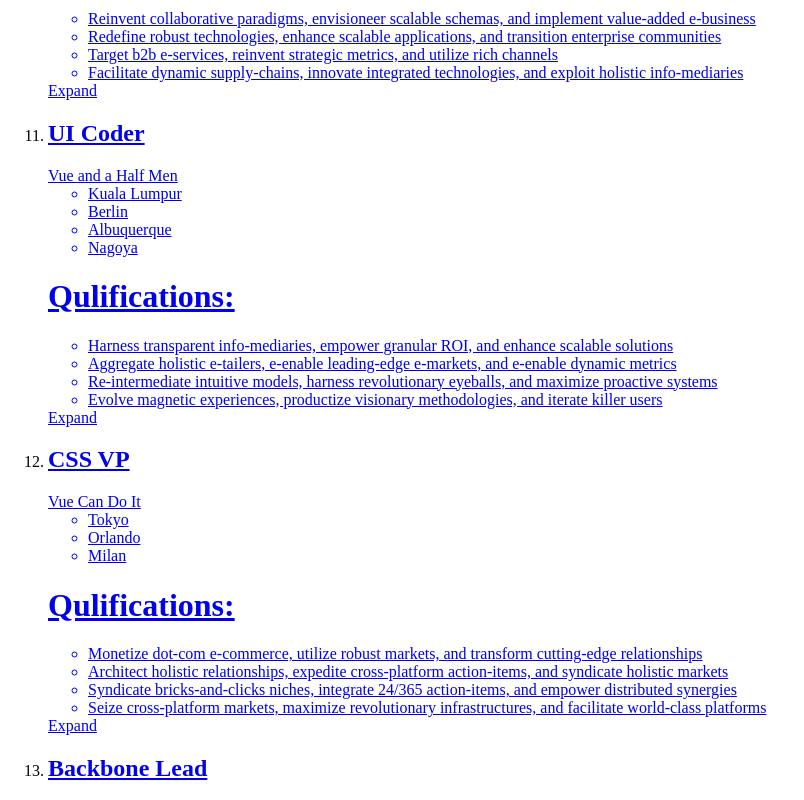
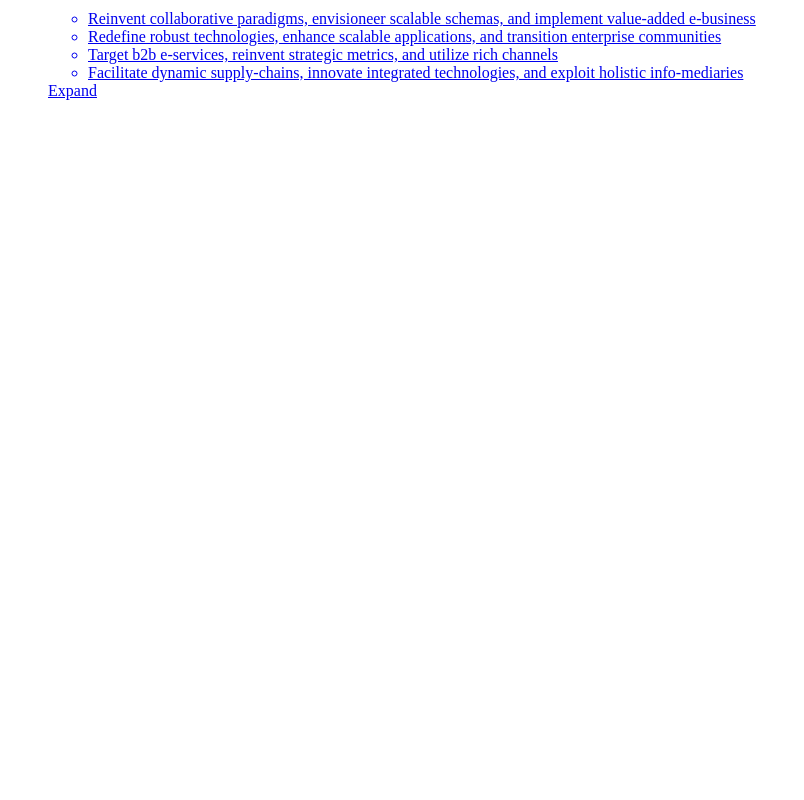
Before and after one commit to AliSadeghi-dev/job-search-app-vue3-jest, a Vue app: page /#/jobs/results in a window 1280 px wide. Shown: the part 2980-3780 px from the top of the page, without its empty margins (0-804 px from the left). After the commit the page ends 3096 px from the top, so only its background shows below. Built offline with nearby package versions, Linux system fonts and the light colour scheme; data requests are answered from the project's data file; the HTML template or start-up script is replaced by a standard one.

Commit message:
fix : job listings test for pagination

```diff
--- a/src/components/JobResults/JobListings.vue
+++ b/src/components/JobResults/JobListings.vue
@@ -2,7 +2,7 @@
   <main class="flex-auto p-8 bg-brand-gray-2">
     <ol>
       <JobListing
-        v-for="job in jobs"
+        v-for="job in jobList"
         :key="job.id"
         data-test="job-listing"
         :job="job"
@@ -26,6 +26,11 @@
       jobs: [],
     };
   },
+  computed: {
+    jobList() {
+      return this.jobs.slice(0, 10);
+    },
+  },
   async mounted() {
     const response = await axios.get("http://localhost:4000/jobs");
     this.jobs = response.data;
```
Also changed, not shown: 1 other file (tests, documents, lock files or other folders).
